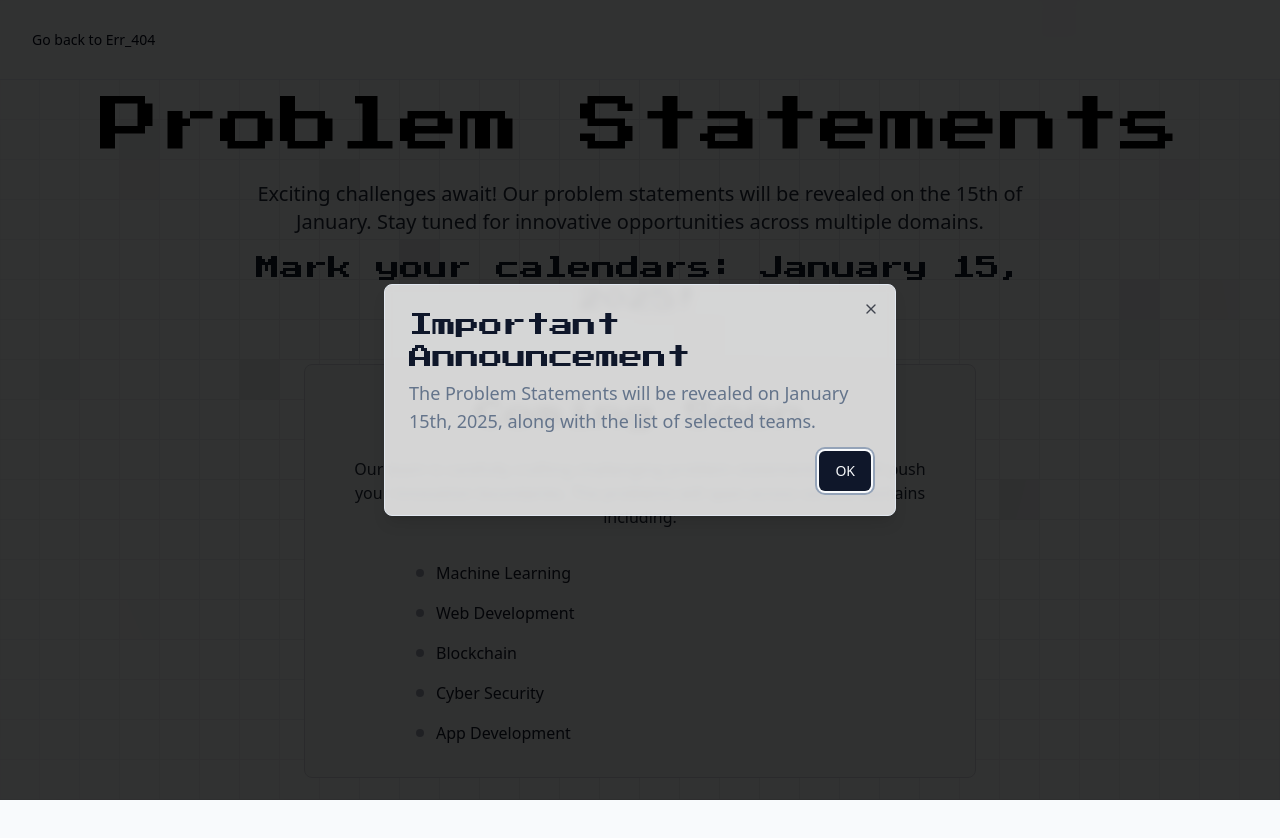
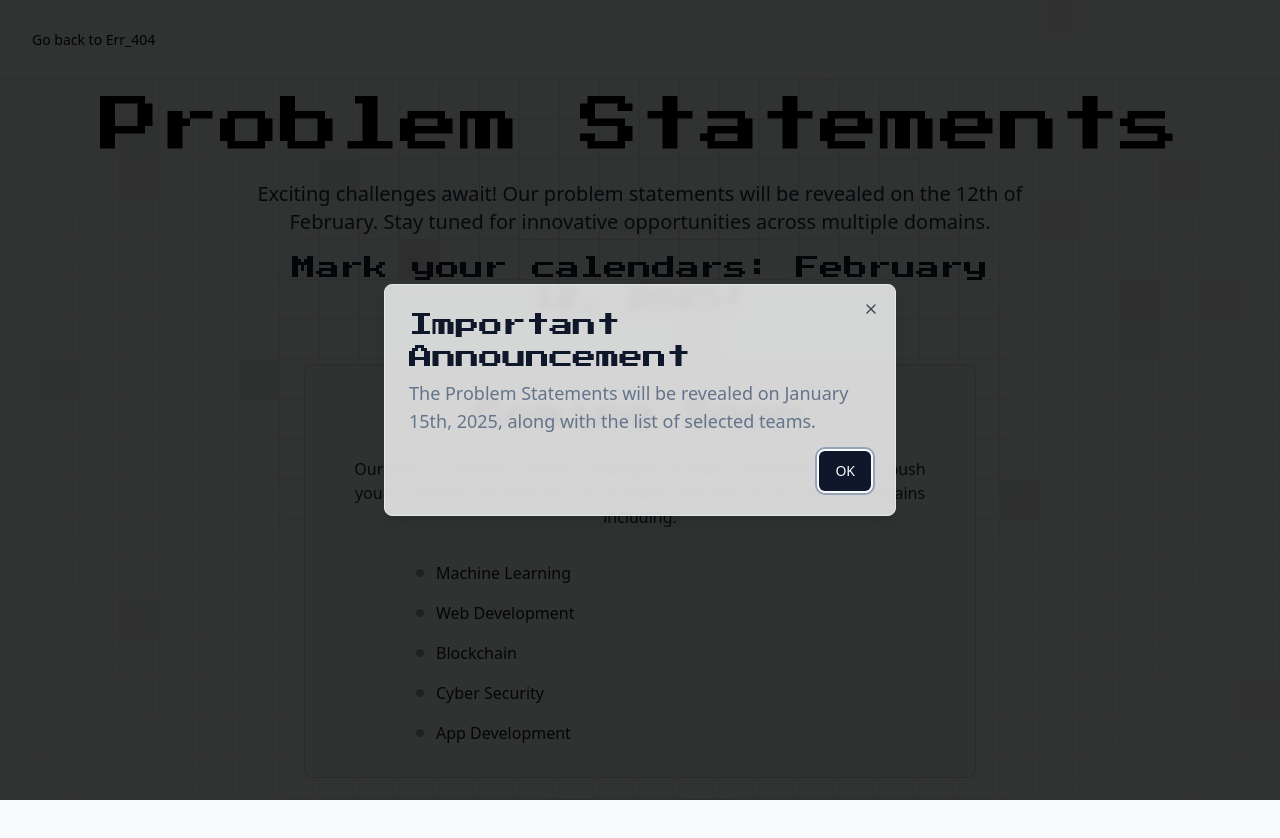
Before and after one commit to rsayyed591/Err_4046.0v2, a Next.js app: page /ps in a window 1280 px wide. Shown: the top 838 px of the page. Built offline with nearby package versions, Linux system fonts and the light colour scheme; a web font is replaced by a local one.

Commit message:
Updated dates of ps

```diff
--- a/src/components/ProblemStatement.tsx
+++ b/src/components/ProblemStatement.tsx
@@ -207,11 +207,11 @@ export default function ProblemStatements() {
           </h1>
           <div className="max-w-3xl mx-auto">
             <p className="text-gray-800 text-lg md:text-xl">
-              Exciting challenges await! Our problem statements will be revealed on the 15th of January.
+              Exciting challenges await! Our problem statements will be revealed on the 12th of February.
               Stay tuned for innovative opportunities across multiple domains.
             </p>
             <p className={`text-xl md:text-2xl font-semibold mt-4 ${pixelFont.className} text-primary`}>
-              Mark your calendars: January 15, 2025!
+              Mark your calendars: February 12, 2025!
             </p>
           </div>
         </motion.div>
```
